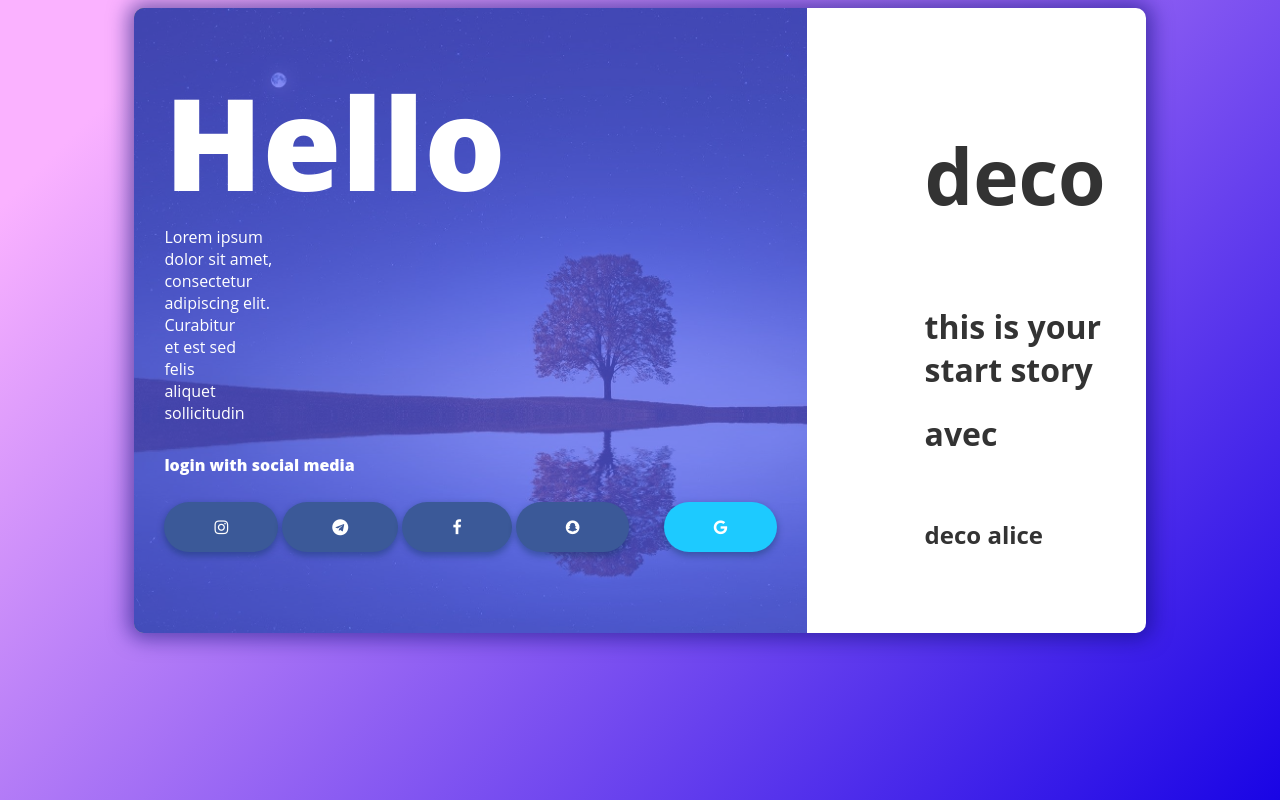
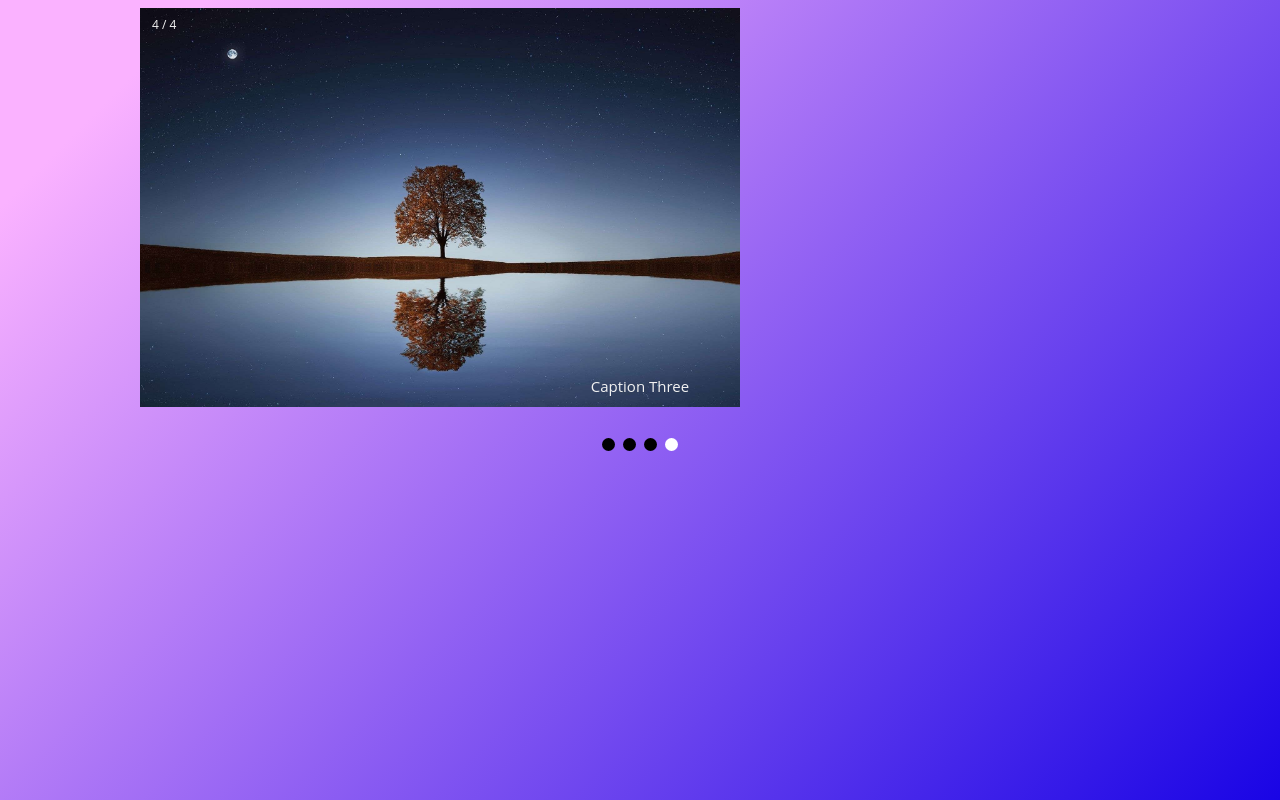
Before and after one commit to traoreera/hunterX, a Flask app: page / in a window 1280 px wide. Run offline with Flask 2, Linux system fonts and the light colour scheme.

Commit message:
back-front-end
amelioration du backend et du fronend

```diff
--- a/main/exemple_01.py
+++ b/main/home.py
@@ -18,8 +18,16 @@ class home :
         self.home_title = "Alice deco"
         self.home_page = {}
     @app.route('/', methods = ["GET","POST"]) # page d'aceuiller
-    def loads_login_page():
-        return make_response(render_template('index.html'))
+    def previsualisation():
+        return make_response(render_template('slide.html'))
+
+
+    @app.route('/home')
+    def home():
+
+        return make_response(render_template('home.html'))
+
+
 if __name__ == "__main__":
 
     app.config.update(ENV="development", DEBUG=True)
--- /dev/null
+++ b/setting/localhost.json
@@ -0,0 +1 @@
+{"user":{"name":"hunter","os":"ubuntu server","passewords": ""},"host":{"ip adresse":"192.168.1.2","virtualhost":"localhost","port": "80","server":"apache2"},"config":{"name site": "hunterssecurity.com","alias":"www.hunterssecurity.com","conf" : "script_dir"},"ssh":{"port":"1234","user":"hunters","passeword":""}}
--- /dev/null
+++ b/static/css/slide.css
@@ -0,0 +1,96 @@
+* {
+    box-sizing: border-box
+}
+
+body {
+    font-family: Verdana, sans-serif;
+    background-image: linear-gradient(135deg, #FAB2FF 10%, #1904E5 100%);
+    background-size: cover;
+    background-repeat: no-repeat;
+    background-attachment: fixed;
+    font-family: "Open Sans", sans-serif;
+    color: #333333;
+}
+
+.mySlides {
+    display: none
+}
+
+/* Slideshow container */
+.slideshow-container {
+    max-width: 1000px;
+    position: relative;
+    margin: auto;
+}
+
+/* Caption text */
+.text {
+    color: #f2f2f2;
+    font-size: 15px;
+    padding: 8px 12px;
+    position: absolute;
+    bottom: 8px;
+    width: 100%;
+    text-align: center;
+}
+
+/* Number text (1/3 etc) */
+.numbertext {
+    color: #f2f2f2;
+    font-size: 12px;
+    padding: 8px 12px;
+    position: absolute;
+    top: 0;
+}
+
+/* The dots/bullets/indicators */
+.dot {
+    height: 13px;
+    width: 13px;
+    margin: 0 2px;
+    background-color: rgb(0, 0, 0);
+    border-radius: 50%;
+    display: inline-block;
+    transition: background-color 0.6s ease;
+}
+
+.active {
+    background-color: #ffffff;
+}
+
+/* Fading animation */
+.fade {
+    -webkit-animation-name: fade;
+    -webkit-animation-duration: 1.5s;
+    animation-name: fade;
+    animation-duration: 1.5s;
+}
+
+@-webkit-keyframes fade {
+    from {
+        opacity: .4
+    }
+
+    to {
+        opacity: 1
+    }
+}
+
+@keyframes fade {
+    from {
+        opacity: .4
+    }
+
+    to {
+        opacity: 1
+    }
+}
+
+/* On smaller screens, decrease text size */
+@media only screen and (max-width: 300px) {
+    .text {
+        font-size: 11px
+    }
+}
+
+.slideshow-container{border-radius: 20px;}
--- a/templates/index.html
+++ b/templates/index.html
@@ -1,19 +1,24 @@
 <!DOCTYPE html>
-<html lang="en" >
+<html lang="en">
+
 <head>
 	<meta charset="UTF-8">
 	<title>Deco alice</title>
-	<link href="https://maxcdn.bootstrapcdn.com/font-awesome/4.7.0/css/font-awesome.min.css" rel="stylesheet" integrity="sha384-wvfXpqpZZVQGK6TAh5PVlGOfQNHSoD2xbE+QkPxCAFlNEevoEH3Sl0sibVcOQVnN" crossorigin="anonymous"><link rel="stylesheet" href="/static/css/style.css">
+	<link href="https://maxcdn.bootstrapcdn.com/font-awesome/4.7.0/css/font-awesome.min.css" rel="stylesheet"
+		integrity="sha384-wvfXpqpZZVQGK6TAh5PVlGOfQNHSoD2xbE+QkPxCAFlNEevoEH3Sl0sibVcOQVnN" crossorigin="anonymous">
+	<link rel="stylesheet" href="/static/css/style.css">
 
 </head>
+
 <body>
 	<!-- partial:index.partial.html -->
 	<div class="box-form">
 		<div class="left">
 			<div class="overlay">
-			<h1>Hello </h1>
+				<h1>welcome</h1>
 				<p>Lorem ipsum <br> dolor sit amet,<br> consectetur <br>adipiscing elit.<br>
-			Curabitur <br>et est sed <br>felis <br>aliquet<br> sollicitudin</p>
+					Curabitur <br>et est sed <br>felis <br>aliquet<br> sollicitudin
+				</p>
 				<span>
 					<p>login with social media</p>
 					<a href="https://www.instagram.com"><i class="fa fa-instagram" aria-hidden="true"></i></a>
@@ -24,16 +29,14 @@
 				</span>
 			</div>
 		</div>
-
-
 		<div class="right">
 			<h5>deco</h5>
-			<h1>this is your <br>start story</h1>
-				<h1>avec</h1><br><h2>deco alice</h2><br>
-
-
+			<h1>this is your <br>start story<br>
+				<a href="home"> start </a>
+			</h1>
 		</div>
 		<!-- partial -->
 
 </body>
+
 </html>
--- /dev/null
+++ b/templates/slide.html
@@ -0,0 +1,71 @@
+<!DOCTYPE html>
+<html>
+<head>
+<meta name="viewport" content="width=device-width, initial-scale=1">
+<link rel="stylesheet" href="/static/css/slide.css">
+
+</head>
+<body>
+
+
+
+<div class="slideshow-container">
+
+<div class="mySlides fade">
+  <div class="numbertext">1 / 4</div>
+  <img src="/static/img/img_fjords_wide (1).jpg" style="width:100%">
+  <div class="text">Caption Text</div>
+</div>
+
+<div class="mySlides fade">
+  <div class="numbertext">2 / 4</div>
+  <img src="/static/img/img_fjords_wide.jpg" style="width:100%">
+  <div class="text">Caption Two</div>
+</div>
+
+<div class="mySlides fade">
+  <div class="numbertext">3 / 4</div>
+  <img src="/static/img/img_nature_wide.jpg" style="width:100%">
+  <div class="text">Caption Three</div>
+</div>
+<div class="mySlides fade">
+  <div class="numbertext">4 / 4</div>
+  <img src="/static/img/1.jpg" style="width:60%"style="height:90%">
+  <div class="text">Caption Three</div>
+</div>
+
+
+</div>
+<br>
+
+<div style="text-align:center">
+  <span class="dot"></span>
+  <span class="dot"></span>
+  <span class="dot"></span>
+  <span class="dot"></span>
+</div>
+
+<script>
+var slideIndex = 0;
+showSlides();
+
+function showSlides() {
+    var i;
+    var slides = document.getElementsByClassName("mySlides");
+    var dots = document.getElementsByClassName("dot");
+    for (i = 0; i < slides.length; i++) {
+       slides[i].style.display = "none";
+    }
+    slideIndex++;
+    if (slideIndex > slides.length) {slideIndex = 1}
+    for (i = 0; i < dots.length; i++) {
+        dots[i].className = dots[i].className.replace(" active", "");
+    }
+    slides[slideIndex-1].style.display = "block";
+    dots[slideIndex-1].className += " active";
+    setTimeout(showSlides, 2000); // Change image every 2 seconds
+}
+</script>
+
+</body>
+</html>
```
Also changed, not shown: static/css/home.css (deleted, +0 -134 lines), templates/home.html (+11 -45 lines), static/img/PFU-B3-013.jpg (added), static/img/img_fjords_wide (1).jpg (added), static/img/img_fjords_wide.jpg (added), static/img/img_nature_wide.jpg (added). Lines whose indentation alone changed are shown as unchanged.
